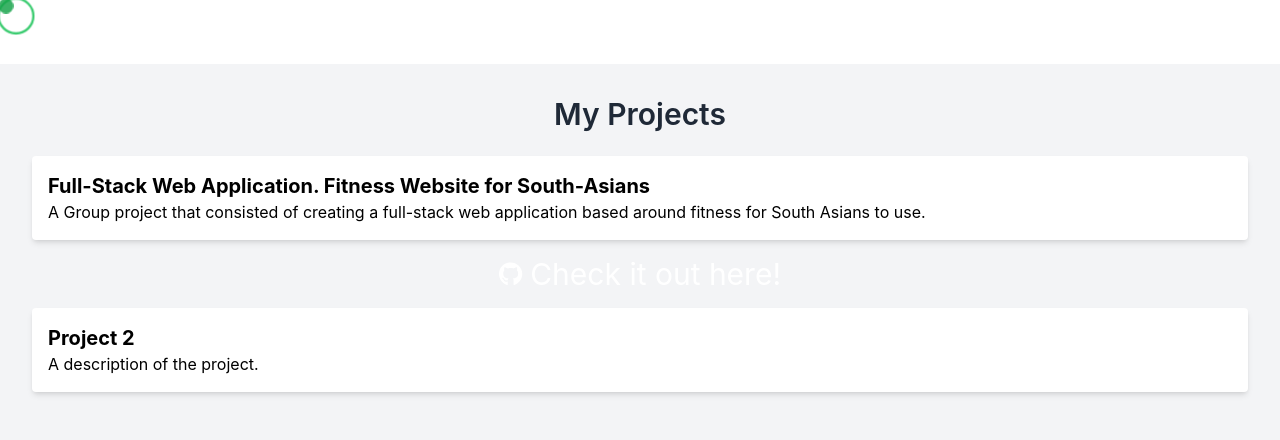
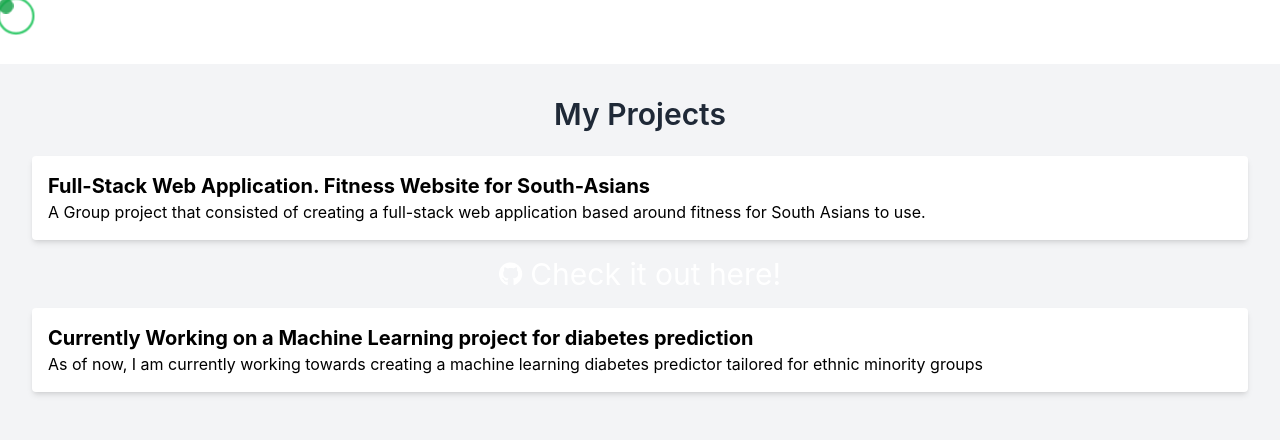
Before and after one commit to Jamil-Hassan86/jamil-hassan86.github.io, a React (Create React App) app: page /#/projects in a window 1280 px wide. Shown: the top 440 px of the page. Built offline with nearby package versions, Linux system fonts and the light colour scheme.

Commit message:
adding more text to projects

```diff
--- a/src/pages/Projects.js
+++ b/src/pages/Projects.js
@@ -23,8 +23,8 @@ const Projects = () => {
                   </a>
                 </div>
         <div className="mt-10 p-4 bg-white rounded shadow-md">
-          <h2 className="text-xl font-bold">Project 2</h2>
-          <p>A description of the project.</p>
+          <h2 className="text-xl font-bold">Currently Working on a Machine Learning project for diabetes prediction</h2>
+          <p>As of now, I am currently working towards creating a machine learning diabetes predictor tailored for ethnic minority groups</p>
         </div>
       </div>
     </div>
```
